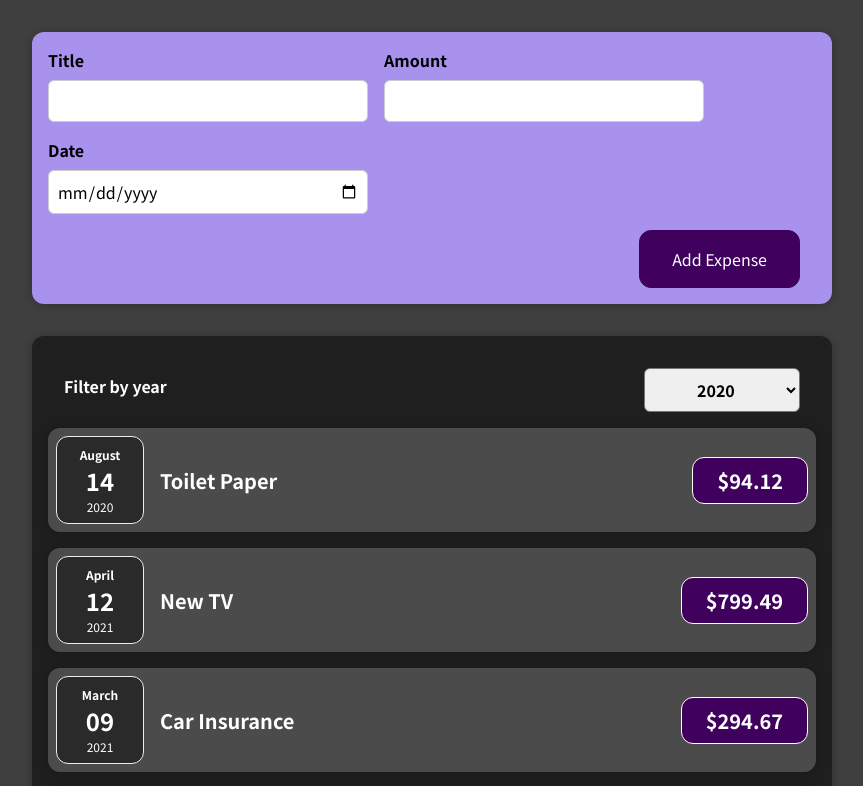
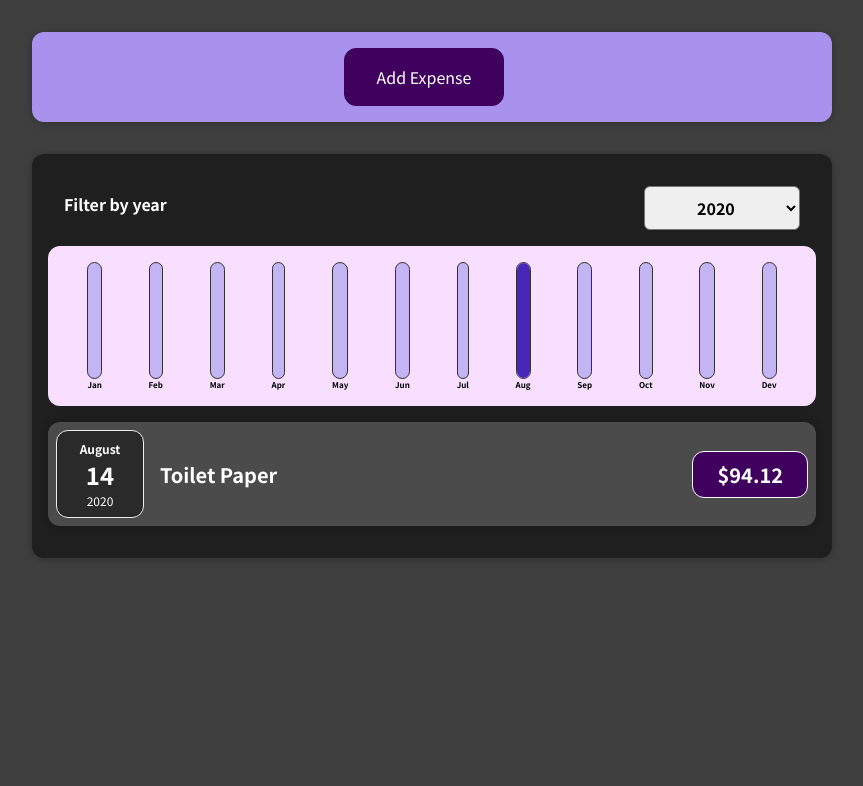
Before and after one commit to OmerMunk/ReactExpenseManager, a React (Create React App) app: page / in a window 1280 px wide. Shown: the top 786 px of the page, without its empty margins (208-1071 px from the left). Built offline with nearby package versions, Linux system fonts and the light colour scheme.

Commit message:
Project Finished. Added Chart Filter Functionality

```diff
--- a/src/App.js
+++ b/src/App.js
@@ -10,7 +10,7 @@
         date: new Date(2020, 7, 14)
     },
     {
-        id: 'e1',
+        id: 'e2',
         title: 'New TV',
         amount: 799.49,
         date: new Date(2021, 3, 12)
@@ -33,13 +33,15 @@
     const [expenses, setExpenses] = useState(DUMMY_EXPENSES);
 
     const addExpenseHandler = (expense) => {
-        console.log('inside app');
-        console.log(expense);
+        // we use prevState, so when we pass a function as an argument to the state update function, and that function will automatically the latest state.
+        //this technique is essential when we update a state that depend on the previous state
         setExpenses((prevExpenses) => {
-            return ([expense, ...prevExpenses])
+            return ([expense, ...prevExpenses]) //...prevExpenses, destruct the previous expenses. that's a standard javascript feature
 
         });
     };
+
+
 
     return (
         <div>
--- /dev/null
+++ b/src/components/Chart/Chart.css
@@ -0,0 +1,9 @@
+.chart {
+    padding: 1rem;
+    border-radius: 12px;
+    background-color: #f8dfff;
+    text-align: center;
+    display: flex;
+    justify-content: space-around;
+    height: 10rem;
+}
--- /dev/null
+++ b/src/components/Chart/Chart.js
@@ -0,0 +1,23 @@
+import React from "react";
+
+import ChartBar from './ChartBar'
+import './Chart.css'
+
+const Chart = (props) => {
+
+    const dataPointsValues = props.dataPoints.map(dataPoint => dataPoint.value);
+    const totalMaximum = Math.max(...dataPointsValues);
+
+    return (
+        <div className="chart">
+            {props.dataPoints.map(dataPoint =>
+                <ChartBar
+                    key={dataPoint.label}
+                    value={dataPoint.value}
+                    maxValue={totalMaximum}
+                    label={dataPoint.label}/>)}
+        </div>
+    )
+}
+
+export default Chart
--- /dev/null
+++ b/src/components/Chart/ChartBar.css
@@ -0,0 +1,30 @@
+.chart-bar {
+    height: 100%;
+    display: flex;
+    flex-direction: column;
+    align-items: center;
+}
+
+.chart-bar__inner {
+    height: 100%;
+    width: 100%;
+    border: 1px solid #313131;
+    border-radius: 12px;
+    background-color: #c3b4f3;
+    overflow: hidden;
+    display: flex;
+    flex-direction: column;
+    justify-content: flex-end;
+}
+
+.chart-bar__fill {
+    background-color: #4826b9;
+    width: 100%;
+    transition: all 0.3s ease-out;
+}
+
+.chart-bar__label {
+    font-weight: bold;
+    font-size: 0.5rem;
+    text-align: center;
+}
--- /dev/null
+++ b/src/components/Chart/ChartBar.js
@@ -0,0 +1,25 @@
+import React from "react";
+import './ChartBar.css'
+
+const ChartBar = (props) => {
+    let barFillHeight = '0%';
+
+    if (props.maxValue > 0) {
+        barFillHeight = Math.round((props.value / props.maxValue) * 100).toString() + '%';
+    }
+
+    return (
+        <div className='chart-bar'>
+            <div className='chart-bar__inner'>
+                <div
+                    className='chart-bar__fill'
+                    style={{height: barFillHeight}}>
+
+                </div>
+            </div>
+            <div className='chart-bar__label'>{props.label}</div>
+        </div>
+    )
+}
+
+export default ChartBar
--- a/src/components/Expenses/ExpenseItem.js
+++ b/src/components/Expenses/ExpenseItem.js
@@ -1,22 +1,21 @@
-import React, { useState } from "react";
+import React, {useState} from "react";
 import './ExpenseItem.css'
 import ExpenseDate from "./ExpenseDate";
 import Card from "../UI/Card";
+
 const ExpenseItem = (props) => {
-    // const [title, setTitle] = useState(props.data.title);
+    return (
+        <li>
 
-    // const clickHandler = () => {
-    //     setTitle('Updated!');
-    // }
-    return (
         <Card className="expense-item">
             <ExpenseDate data={props.data}/>
             <div className="expense-item__description">
                 <h2>{props.data.title}</h2>
                 <div className="expense-item__price">${props.data.amount}</div>
             </div>
-            {/*<button onClick={clickHandler}>change title</button>*/}
         </Card>
+        </li>
+
     )
 }
 export default ExpenseItem;
--- a/src/components/Expenses/Expenses.js
+++ b/src/components/Expenses/Expenses.js
@@ -3,6 +3,8 @@
 import './Expenses.css'
 import Card from "../UI/Card";
 import ExpensesFilter from "./ExpensesFilter";
+import ExpensesList from "./ExpensesList";
+import ExpensesChart from "./ExpensesChart";
 
 const Expenses = (props) => {
 
@@ -12,13 +14,21 @@
         setFilteredYear(selectedYear)
     }
 
+    const filteredExpenses = props.items.filter(expense => {
+        return expense.date.getFullYear().toString() === filteredYear;
+    });
+
+
+
     return (
         <div>
             <Card className="expenses">
                 <ExpensesFilter
                     selected={filteredYear}
-                    onChangeFilter={filterChangedHandler}/>
-                {props.items.map(expense => <ExpenseItem data={expense}/>)}
+                    onChangeFilter={filterChangedHandler}
+                />
+                <ExpensesChart expenses = {filteredExpenses} />
+                <ExpensesList items={filteredExpenses} />
             </Card>
         </div>
     )
--- /dev/null
+++ b/src/components/Expenses/ExpensesChart.js
@@ -0,0 +1,32 @@
+import React from "react";
+import Chart from "../Chart/Chart";
+
+const ExpensesChart = (props) =>{
+
+    const chartDataPoints = [
+        {label: 'Jan', value:0},
+        {label: 'Feb', value:0},
+        {label: 'Mar', value:0},
+        {label: 'Apr', value:0},
+        {label: 'May', value:0},
+        {label: 'Jun', value:0},
+        {label: 'Jul', value:0},
+        {label: 'Aug', value:0},
+        {label: 'Sep', value:0},
+        {label: 'Oct', value:0},
+        {label: 'Nov', value:0},
+        {label: 'Dev', value:0},
+    ]
+
+    for (const expense of props.expenses){
+        const expenseMonth = expense.date.getMonth(); //starting at 0 => january is 0
+        chartDataPoints[expenseMonth].value += expense.amount;
+    }
+
+    return (
+        <Chart dataPoints={chartDataPoints} />
+    )
+}
+
+
+export default ExpensesChart
--- /dev/null
+++ b/src/components/Expenses/ExpensesList.css
@@ -0,0 +1,9 @@
+.expenses-list {
+    list-style: none;
+    padding: 0;
+}
+
+.expenses-list__fallback {
+    color: white;
+    text-align: center;
+}
--- /dev/null
+++ b/src/components/Expenses/ExpensesList.js
@@ -0,0 +1,25 @@
+import React from "react";
+import ExpenseItem from "./ExpenseItem";
+import './ExpensesList.css'
+
+const ExpensesList = props => {
+
+
+    if (props.items.length === 0) {
+        return (
+            <h2 className="expenses-list__fallback">Found no expenses</h2>
+        )
+    }
+    return (
+        <ul className="expenses-list">
+            {props.items.map((expense) => (
+                <ExpenseItem
+                    key={expense.id}
+                    data={expense}
+                />
+            ))}
+        </ul>
+    )
+}
+
+export default ExpensesList
--- a/src/components/NewExpense/ExpenseForm.css
+++ b/src/components/NewExpense/ExpenseForm.css
@@ -23,4 +23,6 @@
 
 .new-expense__actions {
     text-align: right;
+}.new-expense__actions__narrow {
+    text-align: center;
 }
--- a/src/components/NewExpense/ExpenseForm.js
+++ b/src/components/NewExpense/ExpenseForm.js
@@ -7,6 +7,16 @@
     const [enteredTitle, setEnteredTitle] = useState('');
     const [enteredAmount, setEnteredAmount] = useState('');
     const [enteredDate, setEnteredDate] = useState('');
+    const [formView, setFormView] = useState('narrow')
+
+    const fromViewChangeHandler = () => {
+        if (formView === 'narrow'){
+            setFormView('expended')
+        }else{
+            setFormView('narrow')
+        }
+
+    }
 
 
     const titleChangeHandler = (event) => {
@@ -23,18 +33,28 @@
         event.preventDefault();
         const expenseData = {
             title: enteredTitle,
-            amount: enteredAmount,
+            amount: +enteredAmount,
             date: new Date(enteredDate)
         };
-        console.log('inside expnse form')
-        console.log(expenseData)
         props.onSaveExpenseData(expenseData);
         setEnteredTitle('')
         setEnteredAmount('')
         setEnteredDate('')
+        setFormView('narrow')
     }
+
+
+
+
+
+
+
     return (
-        <form onSubmit={submitHandler}>
+        <div>
+            {formView === 'narrow' && <div className="new-expense__actions__narrow">
+                <button onClick={fromViewChangeHandler} type="submit">Add Expense</button>
+            </div> }
+            {formView === 'expended' && <form onSubmit={submitHandler}>
                 <div className="new-expense__controls">
                     <div className="new-expense__control">
                         <label>Title</label>
@@ -60,9 +80,12 @@
                     </div>
                 </div>
                 <div className="new-expense__actions">
+
+                    <button onClick={fromViewChangeHandler}>Cancel</button>
                     <button type="submit">Add Expense</button>
                 </div>
-        </form>
+            </form> }
+        </div>
     )
 }
 export default ExpenseForm;
```
Lines whose indentation alone changed are shown as unchanged.
